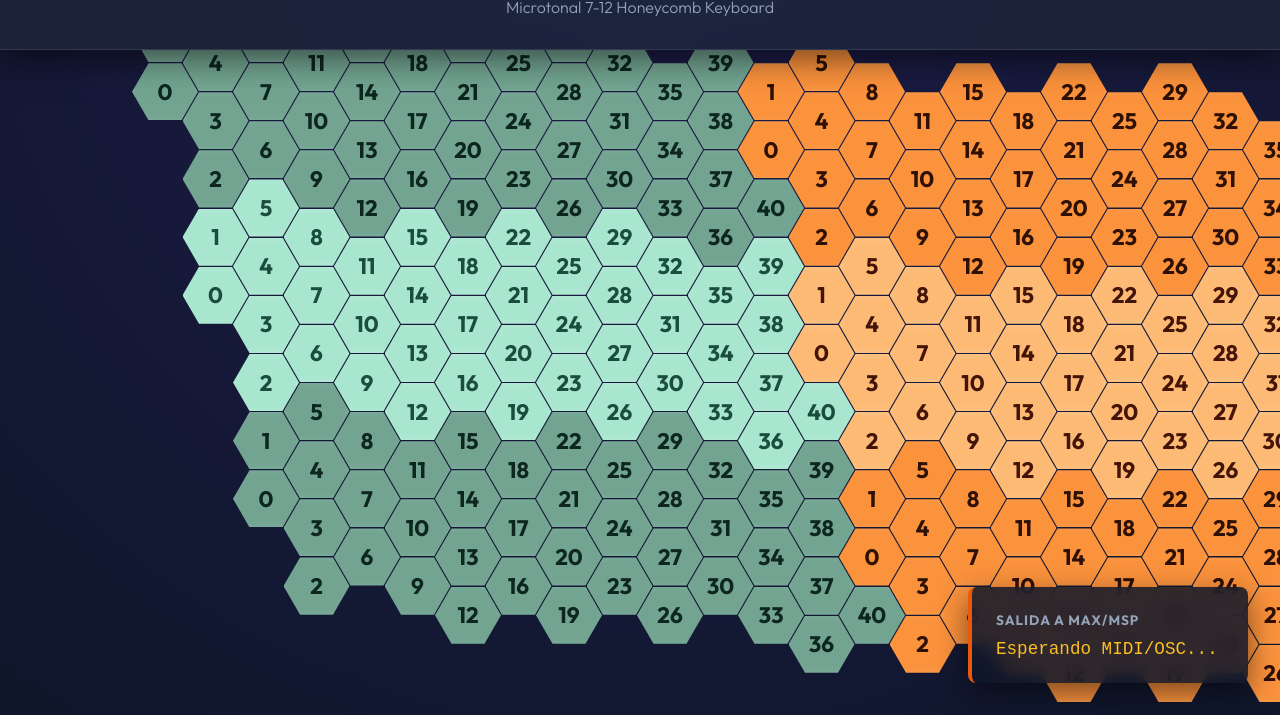
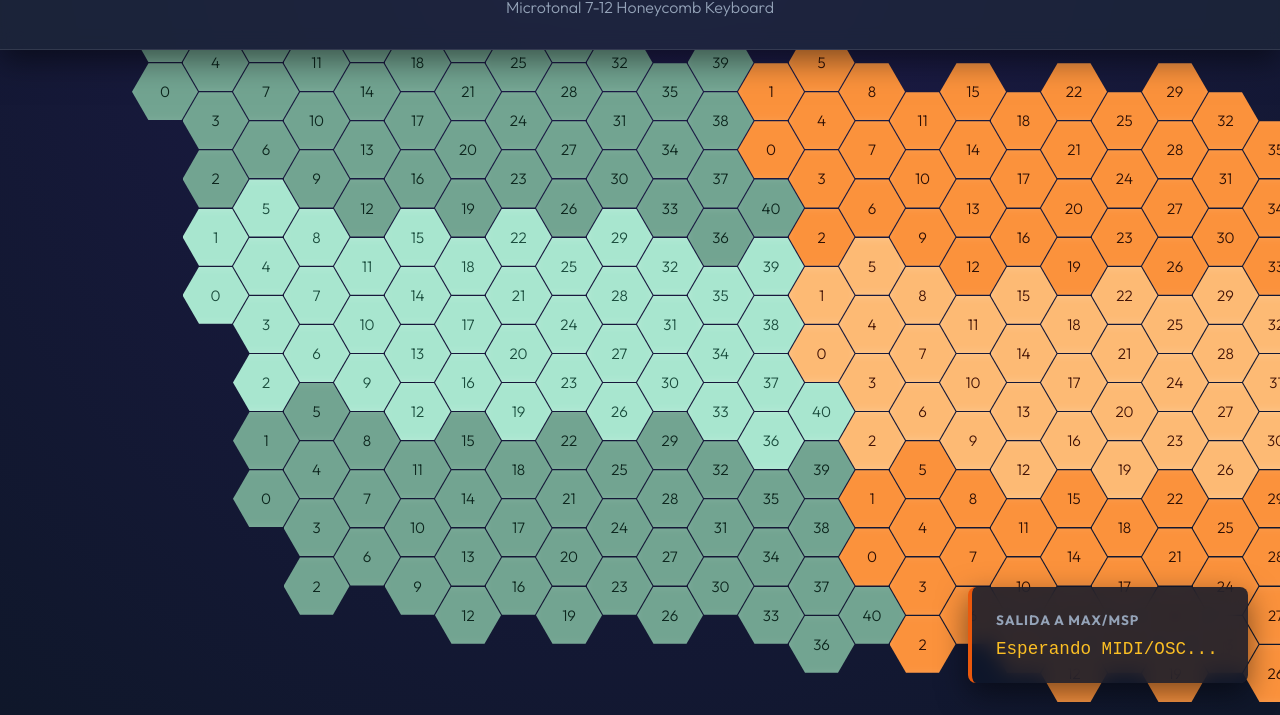
Before and after one commit to bla-xen2025/wilson-t41-hex-keyboard, a plain HTML site: page teclado_7_12/index.html in a window 1280 px wide. Shown: the part 85-800 px from the top of the page. Drawn offline with Linux system fonts and the light colour scheme.

Commit message:
feat: normalize IDs to base 10, update typography, and implement polyphony with Note On/Off log

```diff
--- a/teclado_7_12/main.js
+++ b/teclado_7_12/main.js
@@ -72,9 +72,47 @@ document.addEventListener("DOMContentLoaded", () => {
   // Paso vertical en Y = Height entero
   const dy = H + Gap;
 
+  // Offset para normalizar IDs (mínimo -164 + 174 = 10)
+  const KEY_ID_OFFSET = 174;
+
   // Limits for bounding container
   let minX = 0, minY = 0, maxX = 0, maxY = 0;
   let allHexes = [];
+
+  // Gestión de polifonía y monitor
+  const activeNotes = new Map();
+  const eventLog = [];
+  const MAX_LOG_ENTRIES = 10;
+  const monitorEl = document.getElementById("monitor-content");
+
+  const addEventLog = (msg) => {
+    eventLog.push(msg);
+    if (eventLog.length > MAX_LOG_ENTRIES) eventLog.shift();
+    updateMonitor();
+  };
+
+  const updateMonitor = () => {
+    if (eventLog.length === 0) {
+      if (monitorEl) monitorEl.textContent = "Esperando MIDI/OSC...";
+      return;
+    }
+    if (monitorEl) monitorEl.textContent = eventLog.join("\n");
+  };
+
+  const handleNoteOn = (id, visualNum, name, el) => {
+    if (activeNotes.has(id)) return;
+    el.classList.add('active');
+    activeNotes.set(id, { visualNum, name });
+    addEventLog(`[ON]  Key[${visualNum}] | ID: ${id} | ${name}`);
+  };
+
+  const handleNoteOff = (id, el) => {
+    if (!activeNotes.has(id)) return;
+    const note = activeNotes.get(id);
+    addEventLog(`[OFF] Key[${note.visualNum}] | ID: ${id} | ${note.name}`);
+    el.classList.remove('active');
+    activeNotes.delete(id);
+  };
 
   function renderOctave(octaveIndex, xOffsetCols, yOffsetUnits, colorBase, bankSuffix) {
     const basePitch = octaveIndex * 41;
@@ -85,7 +123,7 @@ document.addEventListener("DOMContentLoaded", () => {
 
       for(let i=0; i<col.notes.length; i++) {
         let visualNum = col.notes[i];
-        let mappedId = col.notes[i] + basePitch;
+        let mappedId = col.notes[i] + basePitch + KEY_ID_OFFSET;
 
         let left = (c + xOffsetCols) * dx;
         let shiftedY = curY + yOffsetUnits;
@@ -118,18 +156,24 @@ document.addEventListener("DOMContentLoaded", () => {
         allHexes.push({ el: hex, note: mappedId, name: hex.dataset.mappedName, x: left, y: top });
         hex.innerHTML = `<span class="hex-num">${visualNum}</span>`;
 
-        const monitorEl = document.getElementById("monitor-content");
-        const triggerNote = () => {
-          hex.classList.add('active');
-          const outMsg = `Key[${visualNum}]\nID: ${mappedId}\nPitch: ${hex.dataset.mappedName}`;
-          if (monitorEl) monitorEl.textContent = outMsg;
-        };
+        // Mouse Events
+        hex.addEventListener('mousedown', () => handleNoteOn(mappedId, visualNum, hex.dataset.mappedName, hex));
+        hex.addEventListener('mouseup', () => handleNoteOff(mappedId, hex));
+        hex.addEventListener('mouseleave', () => handleNoteOff(mappedId, hex));
 
-        hex.addEventListener('mousedown', triggerNote);
-        document.addEventListener('mouseup', () => hex.classList.remove('active'));
-        hex.addEventListener('mouseleave', () => hex.classList.remove('active'));
-        hex.addEventListener('touchstart', (e) => { e.preventDefault(); triggerNote(); });
-        hex.addEventListener('touchend', (e) => { e.preventDefault(); hex.classList.remove('active'); });
+        // Touch Events (Polifonía real en tablets/pantallas táctiles)
+        hex.addEventListener('touchstart', (e) => {
+          e.preventDefault();
+          handleNoteOn(mappedId, visualNum, hex.dataset.mappedName, hex);
+        });
+        hex.addEventListener('touchend', (e) => {
+          e.preventDefault();
+          handleNoteOff(mappedId, hex);
+        });
+        hex.addEventListener('touchcancel', (e) => {
+          e.preventDefault();
+          handleNoteOff(mappedId, hex);
+        });
 
         curY += 1.0;
       }
--- a/teclado_7_12/styles.css
+++ b/teclado_7_12/styles.css
@@ -117,8 +117,8 @@ body {
 }
 
 .hex-num {
-  font-size: 1.4rem;
-  font-weight: 700;
+  font-size: 0.95rem;
+  font-weight: 300;
 }
 
 .hex-note {
```
